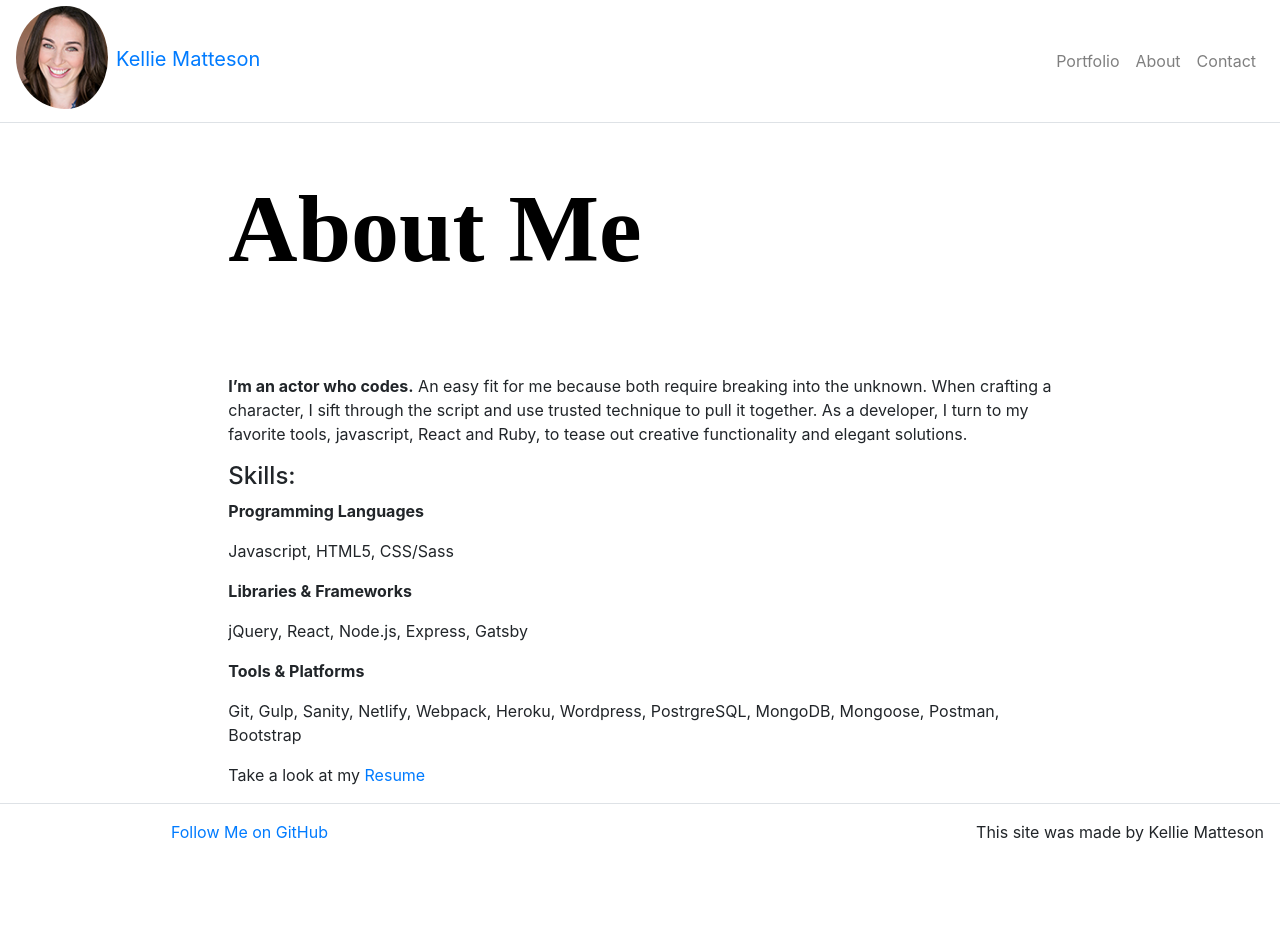
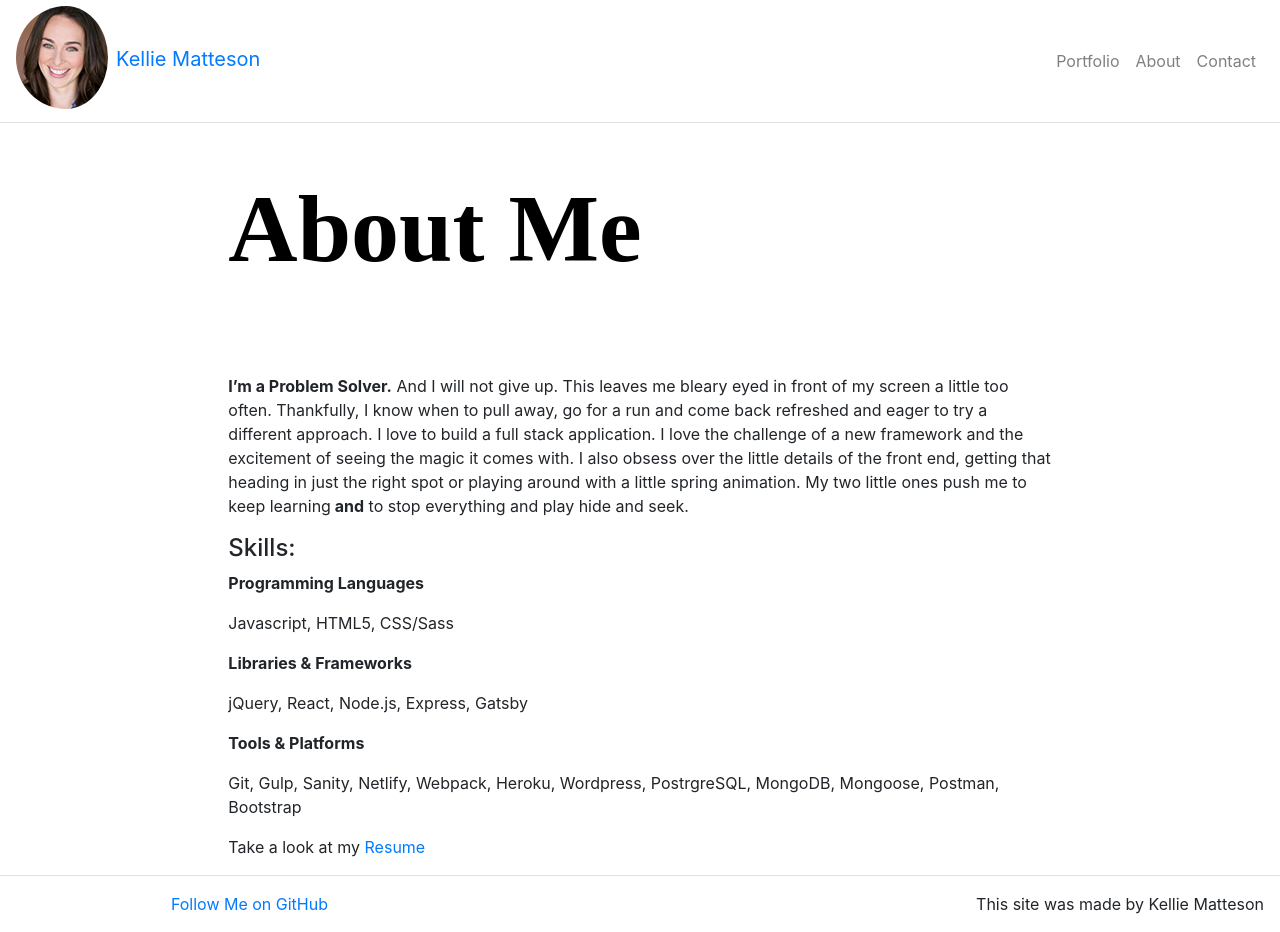
Before and after one commit to kelliematteson/portfolio, a React (Create React App) app: page /about in a window 1280 px wide. Before the commit the page ends 860 px from the top, so only its background shows below. Built offline with nearby package versions, Linux system fonts and the light colour scheme; a web font is replaced by a local one.

Commit message:
working on local now

```diff
--- a/src/pages/AboutPage.js
+++ b/src/pages/AboutPage.js
@@ -16,7 +16,7 @@ function AboutPage(props) {
 
             <Content>
              <p>
-             <strong>I’m an actor who codes.</strong> An easy fit for me because both require breaking into the unknown. When crafting a character, I sift through the script and use trusted technique to pull it together. As a developer, I turn to my favorite tools, javascript, React and Ruby, to tease out creative functionality and elegant solutions.
+             <strong>I’m a Problem Solver.</strong> And I will not give up. This leaves me bleary eyed in front of my screen a little too often. Thankfully, I know when to pull away, go for a run and come back refreshed and eager to try a different approach. I love to build a full stack application. I love the challenge of a new framework and the excitement of seeing the magic it comes with. I also obsess over the little details of the front end, getting that heading in just the right spot or playing around with a little spring animation. My two little ones push me to keep learning<strong> and</strong> to stop everything and play hide and seek.
              </p>
              <h4>
             Skills:
```
Also changed, not shown: 2 other files (tests, documents, lock files or other folders).
